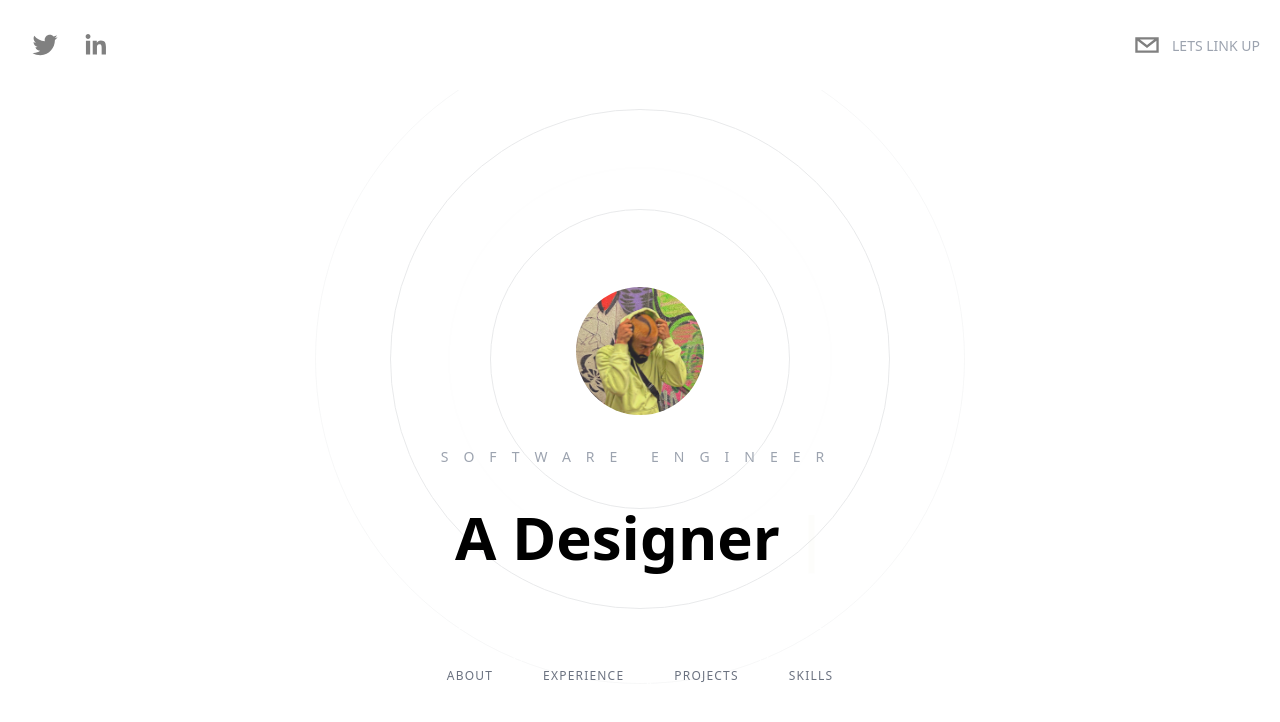
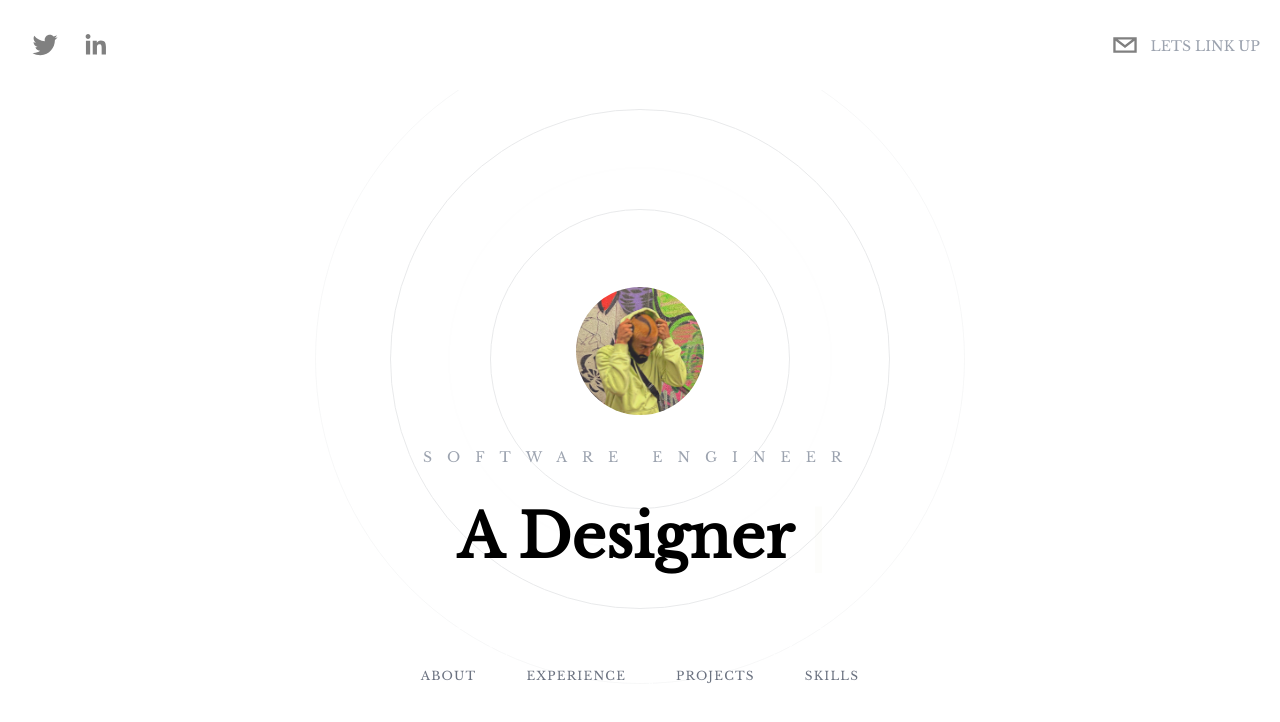
Before and after one commit to kushgaikwad/dev-port-2, a Next.js app: page / in a window 1280 px wide. Shown: the top 722 px of the page. Built offline with nearby package versions, Linux system fonts and the light colour scheme.

Commit message:
Added custom font

```diff
--- a/pages/index.tsx
+++ b/pages/index.tsx
@@ -13,6 +13,9 @@
       <Head>
         <title>Kush Gaikwad Portfolio</title>
         <meta name="viewport" content="width=device-width, initial-scale=1" />
+        <link rel="preconnect" href="https://fonts.googleapis.com"/>
+<link rel="preconnect" href="https://fonts.gstatic.com" crossorigin />
+<link href="https://fonts.googleapis.com/css2?family=Libre+Baskerville&display=swap" rel="stylesheet"/>
 
       </Head>
 
--- a/styles/globals.css
+++ b/styles/globals.css
@@ -12,3 +12,9 @@
         px-6 py-4 border-gray-300 text-gray-500 placeholder-lime-50 transition-all focus:border-gray-500 focus:text-gray-700 hover:border-gray-800
     }
 }
+
+@layer base {
+    body {
+        font-family: 'Libre Baskerville', serif;
+    }
+}
```
